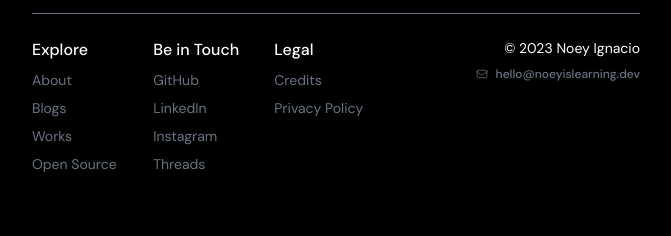
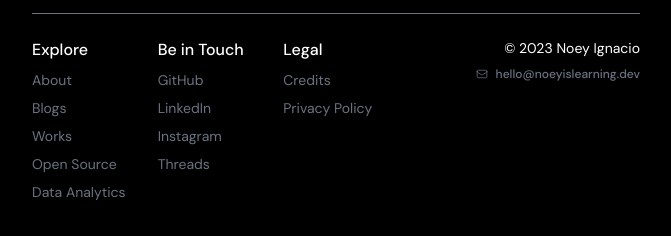
Before and after one commit to noeyislearning/noeyislearning, a Next.js app: page / in a window 1280 px wide. Shown: the part 3389-3625 px from the top of the page, without its empty margins (304-975 px from the left). Built offline with nearby package versions, Linux system fonts and the light colour scheme.

Commit message:
refactor(contents): Add `data analytics` on menus

```diff
--- a/assets/data/menu.json
+++ b/assets/data/menu.json
@@ -31,6 +31,14 @@
         "url": "/open-source",
         "isAllowed": false,
         "icon": "BookOpenIcon",
+        "status": ""
+      },
+      {
+        "id": 5,
+        "name": "Data Analytics",
+        "url": "/data-analytics",
+        "isAllowed": false,
+        "icon": "ChartBarIcon",
         "status": ""
       }
     ],
@@ -73,6 +81,14 @@
         "url": "/open-source",
         "isAllowed": false,
         "icon": "BookOpenIcon",
+        "status": ""
+      },
+      {
+        "id": 6,
+        "name": "Data Analytics",
+        "url": "/data-analytics",
+        "isAllowed": false,
+        "icon": "ChartBarIcon",
         "status": ""
       }
     ],
--- a/components/common/Dropdowns/ExploreDropdown.tsx
+++ b/components/common/Dropdowns/ExploreDropdown.tsx
@@ -8,6 +8,7 @@ import {
   BriefcaseIcon,
   ChatBubbleBottomCenterTextIcon,
   UserIcon,
+  ChartBarIcon,
   ChevronDownIcon,
   CodeBracketIcon,
 } from "@heroicons/react/24/outline";
@@ -26,6 +27,7 @@ const icons: { [key: string]: React.ElementType } = {
   BriefcaseIcon: BriefcaseIcon,
   BookOpenIcon: BookOpenIcon,
   CodeBracketIcon: CodeBracketIcon,
+  ChartBarIcon: ChartBarIcon,
 };
 
 export default function ExploreDropdown() {
--- a/components/layouts/Footer/Footer.tsx
+++ b/components/layouts/Footer/Footer.tsx
@@ -3,7 +3,10 @@ import React from "react";
 import Link from "next/link";
 
 /** Heroicons */
-import { EnvelopeIcon } from "@heroicons/react/24/outline";
+import {
+  EnvelopeIcon,
+  LinkIcon
+ } from "@heroicons/react/24/outline";
 
 /** Redux */
 import type { RootState } from "@/redux/store";
@@ -60,7 +63,7 @@ export default function Footer() {
                   <li key={connect.id}>
                     {connect.isAllowed ? (
                       <Link href={connect.url} target={"_blank"}>
-                        <div className="flex flex-row items-center gap-2">
+                        <div className="flex flex-row items-baseline">
                           <div className="flex whitespace-nowrap text-sm hover:text-gray-100">
                             {connect.name}
                           </div>
--- a/components/layouts/Navbar/Menu/MobileSidebarMenu.tsx
+++ b/components/layouts/Navbar/Menu/MobileSidebarMenu.tsx
@@ -7,6 +7,7 @@ import {
   BriefcaseIcon,
   ChatBubbleBottomCenterTextIcon,
   UserIcon,
+  ChartBarIcon,
   CodeBracketIcon,
   HomeIcon,
 } from "@heroicons/react/24/outline";
@@ -27,10 +28,11 @@ const icons: { [key: string]: React.ElementType } = {
   BookOpenIcon: BookOpenIcon,
   CodeBracketIcon: CodeBracketIcon,
   HomeIcon: HomeIcon,
+  ChartBarIcon: ChartBarIcon,
 };
 
 interface MobileSidebarMenuProps {
-  onClose: () => void; // Prop for closing the sidebar when a link is clicked
+  onClose: () => void;
 }
 
 export default function MobileSidebarMenu({ onClose }: MobileSidebarMenuProps) {
@@ -54,9 +56,9 @@ export default function MobileSidebarMenu({ onClose }: MobileSidebarMenuProps) {
                     className="group rounded-lg text-sm text-white"
                     onClick={onClose}
                   >
-                    <div className="flex flex-row items-center gap-4">
+                    <div className="flex flex-row items-center gap-2">
                       <IconComponent className="h-5 w-5" />
-                      <span className="whitespace-nowrap text-xl">
+                      <span className="whitespace-nowrap sm:text-base md:text-base lg:text-xl">
                         {exploreMobile.name}
                       </span>
                     </div>
@@ -68,9 +70,9 @@ export default function MobileSidebarMenu({ onClose }: MobileSidebarMenuProps) {
                     className="group rounded-lg text-sm text-gray-600"
                     onClick={onClose}
                   >
-                    <div className="flex flex-row items-center gap-4">
+                    <div className="flex flex-row items-center gap-2">
                       <IconComponent className="h-5 w-5" />
-                      <span className="whitespace-nowrap text-xl">
+                      <span className="whitespace-nowrap sm:text-base md:text-base lg:text-xl">
                         {exploreMobile.name}
                       </span>
                     </div>
```
